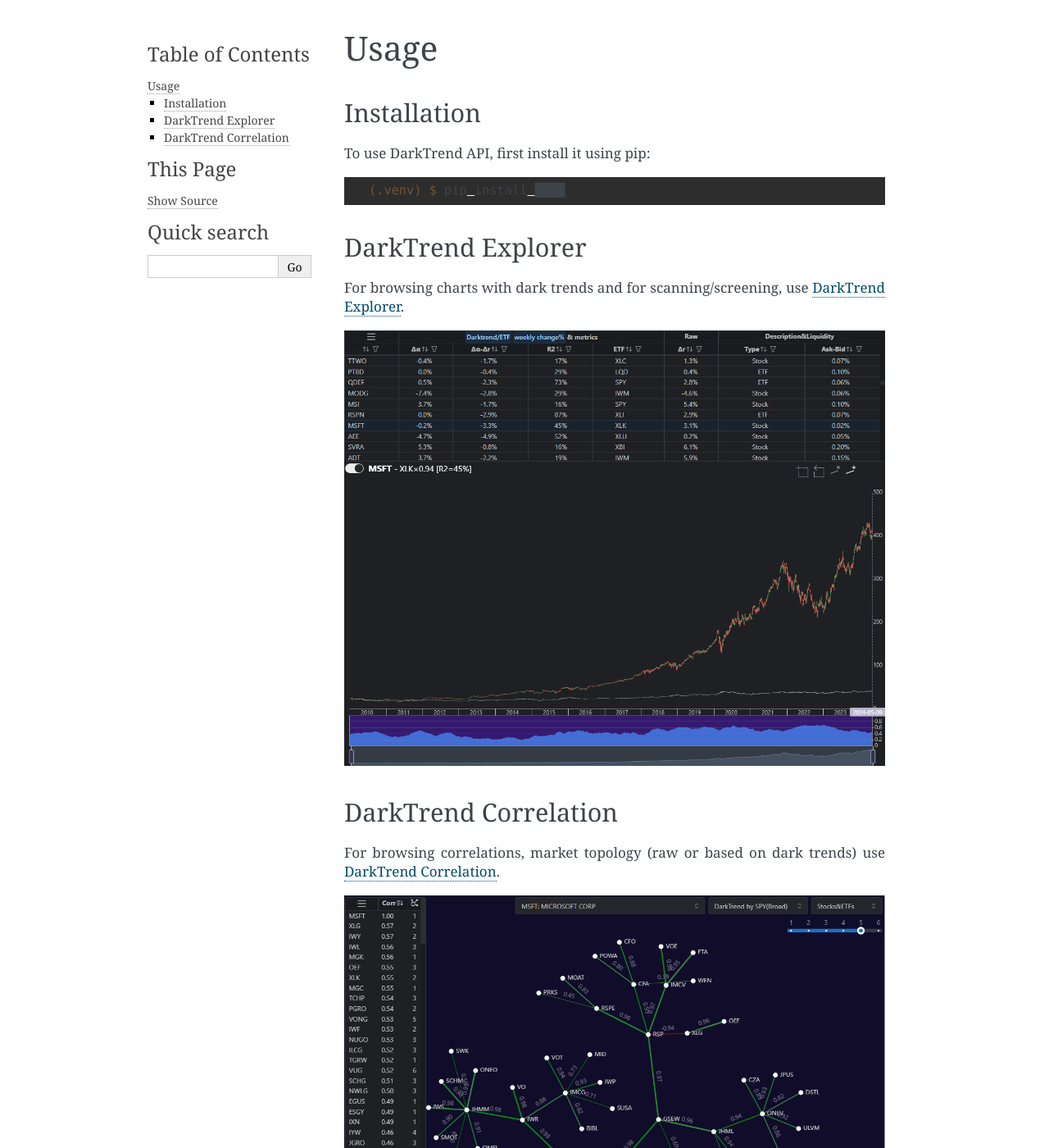
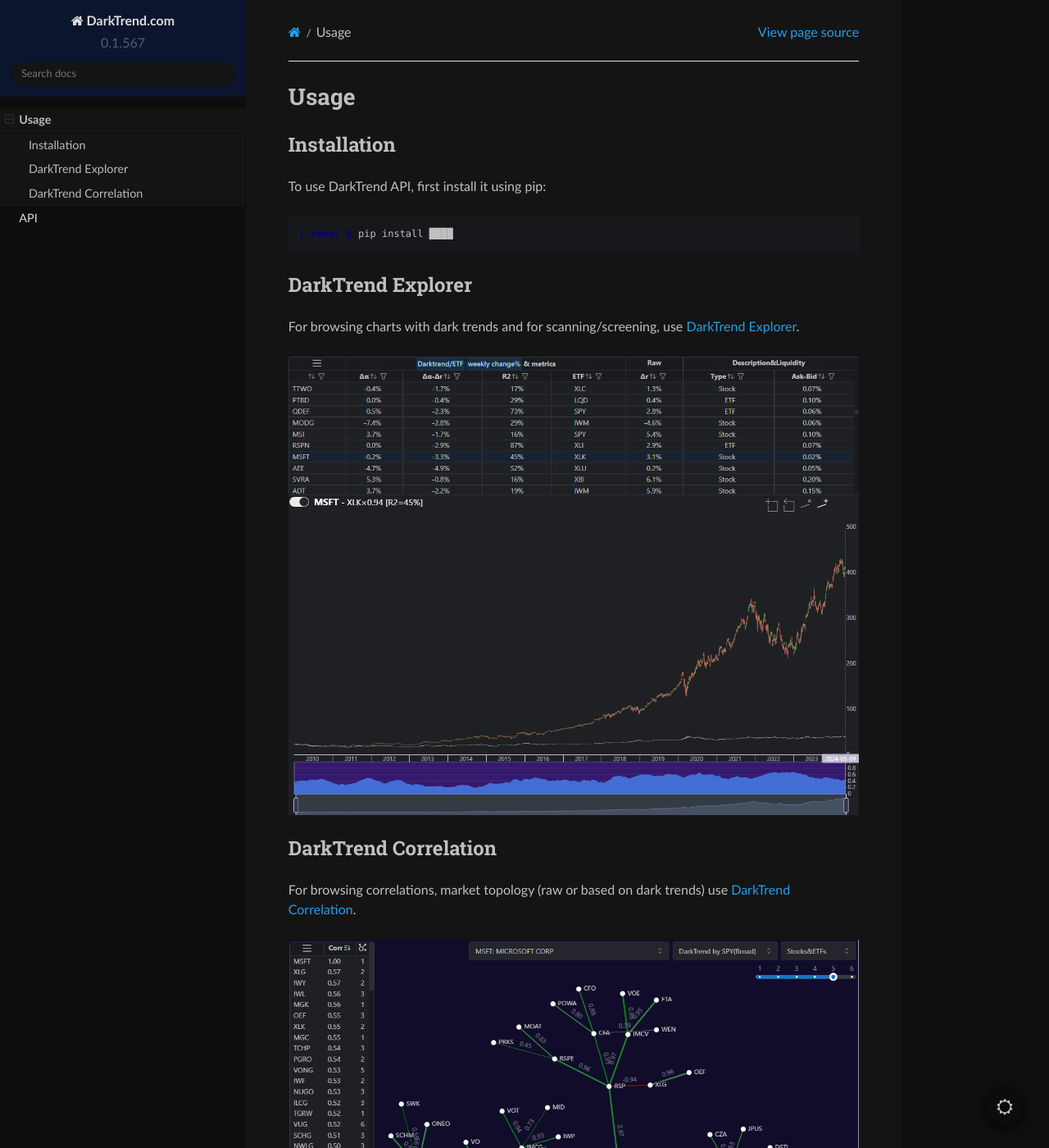
Before and after one commit to buhbuhtig/darktrend, a Sphinx documentation site: the page built from docs/source/usage.rst, in a window 1280 px wide and 1400 px high. Shown: the whole window at 82% size. Built offline with Sphinx 7.4.7 and the Read the Docs theme 2.0.0, drawn with Linux system fonts in a browser that asks for light colours; some of the changed text lies outside the part shown.

Commit message:
Update conf.py

```diff
--- a/docs/source/conf.py
+++ b/docs/source/conf.py
@@ -17,6 +17,7 @@ extensions = [
     'sphinx.ext.autodoc',
     'sphinx.ext.autosummary',
     'sphinx.ext.intersphinx',
+    'sphinx_rtd_dark_mode',
 ]
 html_static_path = ['_static']
 intersphinx_mapping = {
@@ -29,9 +30,10 @@ templates_path = ['_templates']
 
 # -- Options for HTML output
 
-# html_theme = 'sphinx_rtd_theme'
-html_css_files = [
-    'css/rtd_dark2.css',
-]
+html_theme = 'sphinx_rtd_theme'
+# html_css_files = [
+#     'css/rtd_dark2.css',
+# ]
+default_dark_mode = True
 # -- Options for EPUB output
 epub_show_urls = 'footnote'
```
